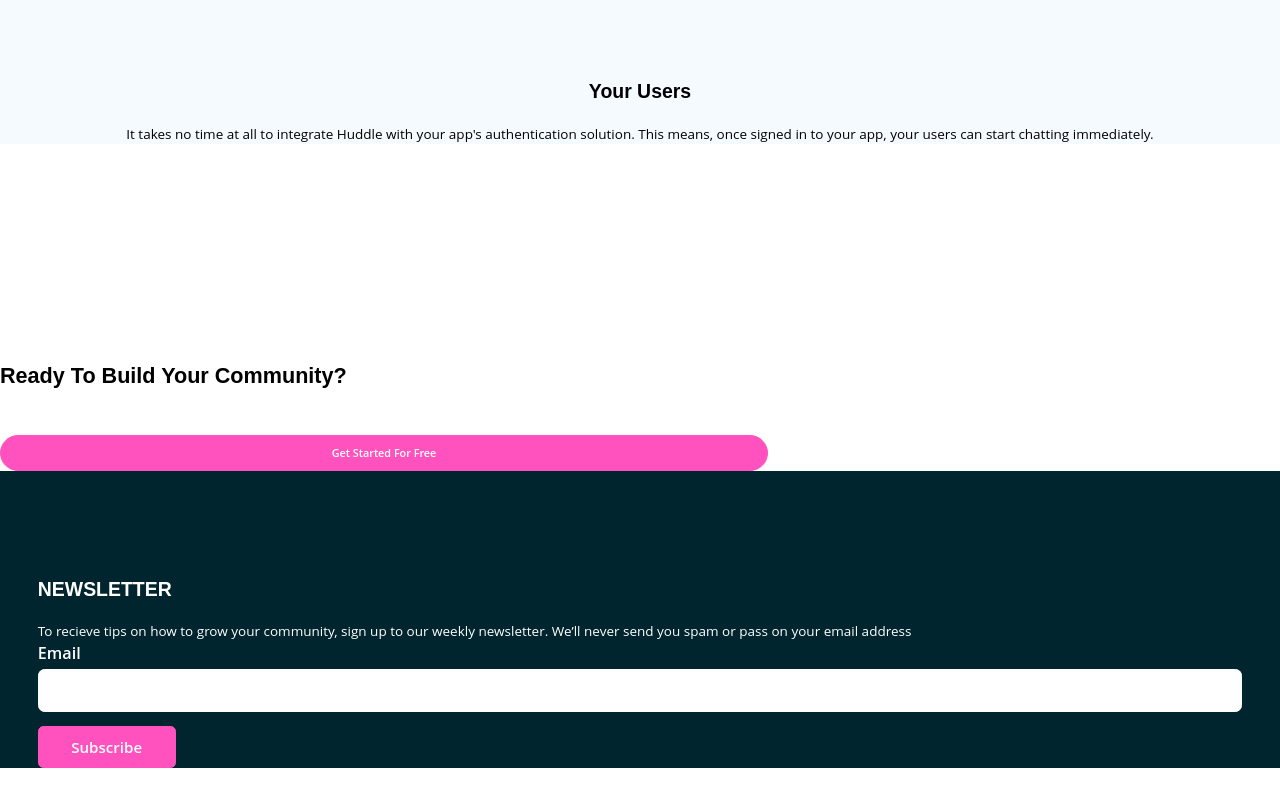
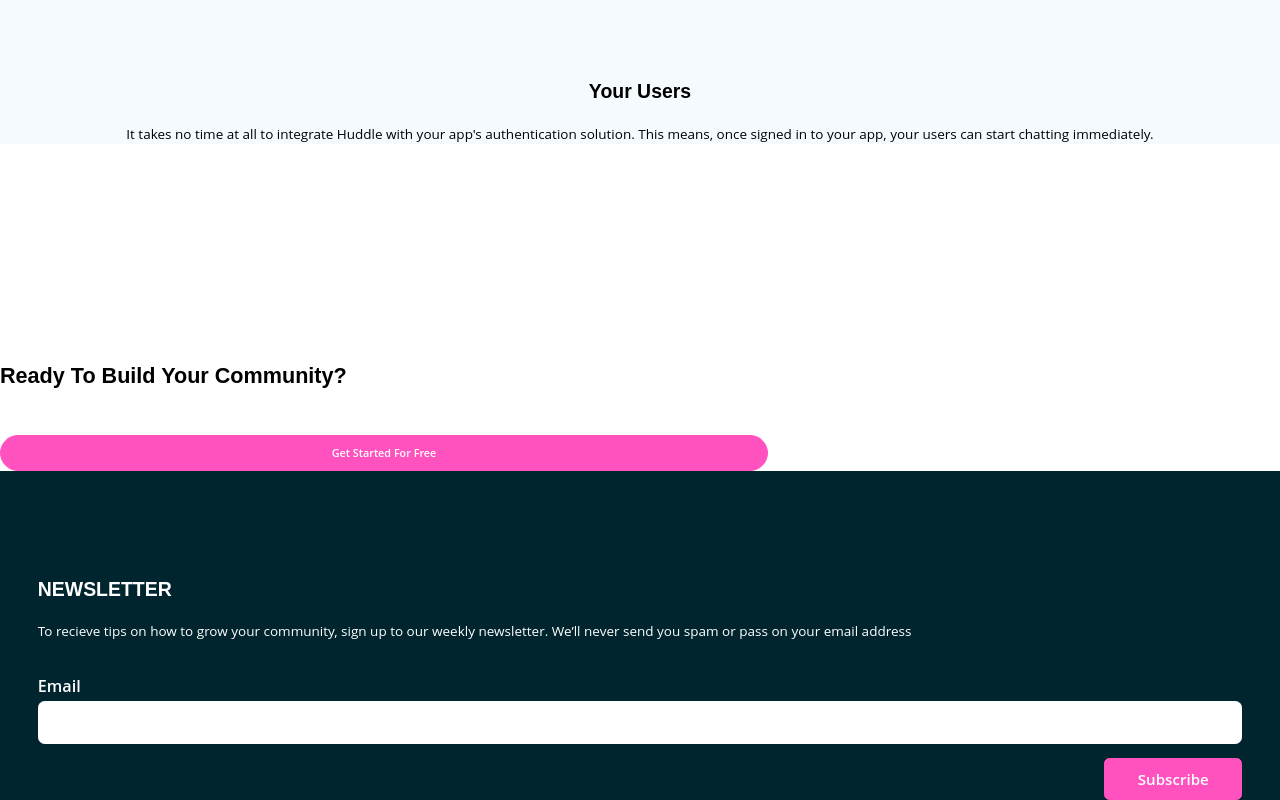
Before and after one commit to 20jasper/huddle-landing-page, a React (Create React App) app: page / in a window 1280 px wide. Shown: the part 5038-5838 px from the top of the page. Before the commit the page ends 5806 px from the top, so only its background shows below. Built offline with nearby package versions, Linux system fonts and the light colour scheme.

Commit message:
added class to form

```diff
--- a/src/components/Newsletter.js
+++ b/src/components/Newsletter.js
@@ -6,7 +6,7 @@ export function Newsletter() {
 			</header>
 			<p className="newsletter--p">To recieve tips on how to grow your community, sign up to our weekly newsletter. We’ll never send you spam or pass on your email address
 			</p>
-			<form>
+			<form className="newsletter--form">
 				<label className="newsletter--label" htmlFor="email">Email</label>
 				<input className="newsletter--input" type="text" id="email" required />
 				<button className="newsletter--button">Subscribe</button>
```
